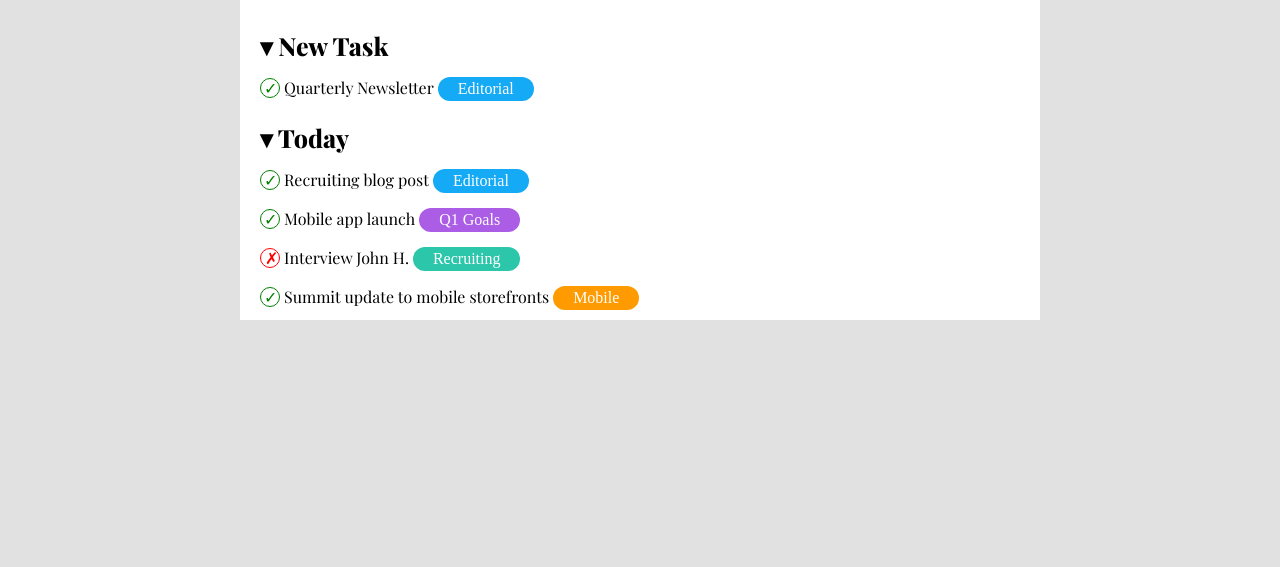
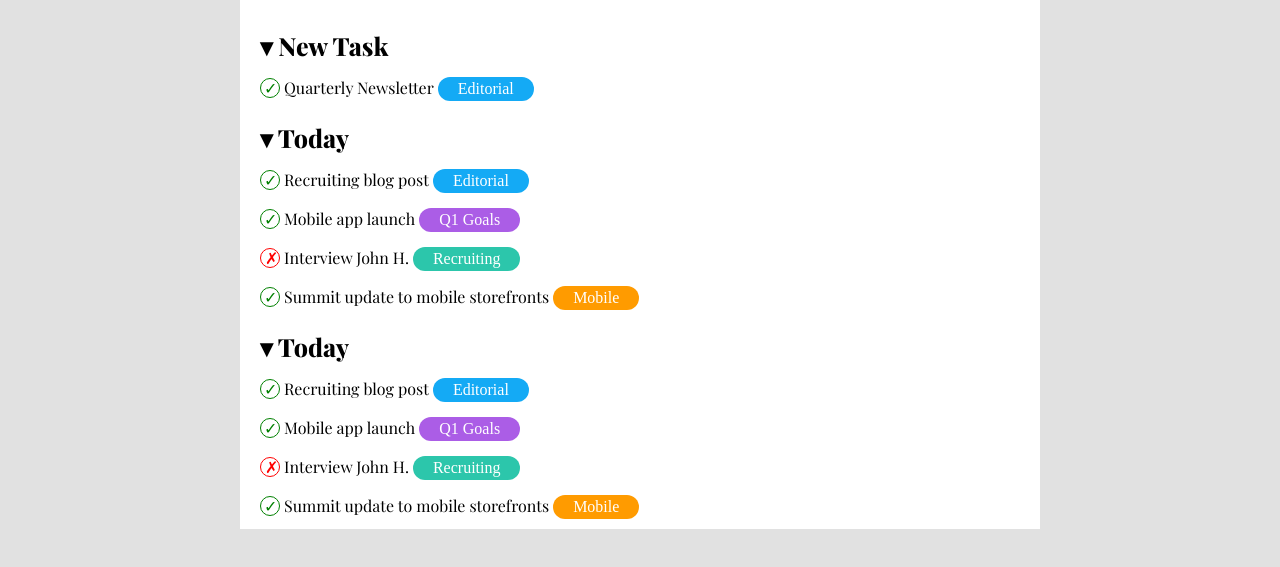
Before and after one commit to Alessiasansalone/html-css-toboolist, a plain HTML site: page index.html in a window 1280 px wide. Shown: the part 127-694 px from the top of the page. Drawn offline with nearby package versions, Linux system fonts and the light colour scheme; a web font is replaced by a local one.

Commit message:
ADD: 3rd section

```diff
--- a/index.html
+++ b/index.html
@@ -83,6 +83,46 @@
                 </ul>
             </section>
 
+            <section class="category">
+                <ul class="list">
+
+                    <span class="list-title">&#9662; Today</span>
+
+                    <li class="padding-top">
+                        <div class="inline-block circle check">
+                            &#x2713;
+                        </div>
+                        <div class="inline-block list-item-font">Recruiting blog post</div>
+                        <div class="inline-block label blue-label">Editorial</div>
+                    </li>
+
+                    <li class="padding-top">
+                        <div class="inline-block circle check">
+                            &#x2713;
+                        </div>
+                        <div class="inline-block list-item-font">Mobile app launch</div>
+                        <div class="inline-block label violet-label">Q1 Goals</div>
+                    </li>
+
+                    <li class="padding-top">
+                        <div class="inline-block circle cross">
+                            &cross;
+                        </div>
+                        <div class="inline-block list-item-font">Interview John H.</div>
+                        <div class="inline-block label water-blue-label">Recruiting</div>
+                    </li>
+
+                    <li class="padding-top">
+                        <div class="inline-block circle check">
+                            &#x2713;
+                        </div>
+                        <div class="inline-block list-item-font">Summit update to mobile storefronts</div>
+                        <div class="inline-block label orange-label">Mobile</div>
+                    </li>
+
+                </ul>
+            </section>
+
         </div>
     </main>
 
```
